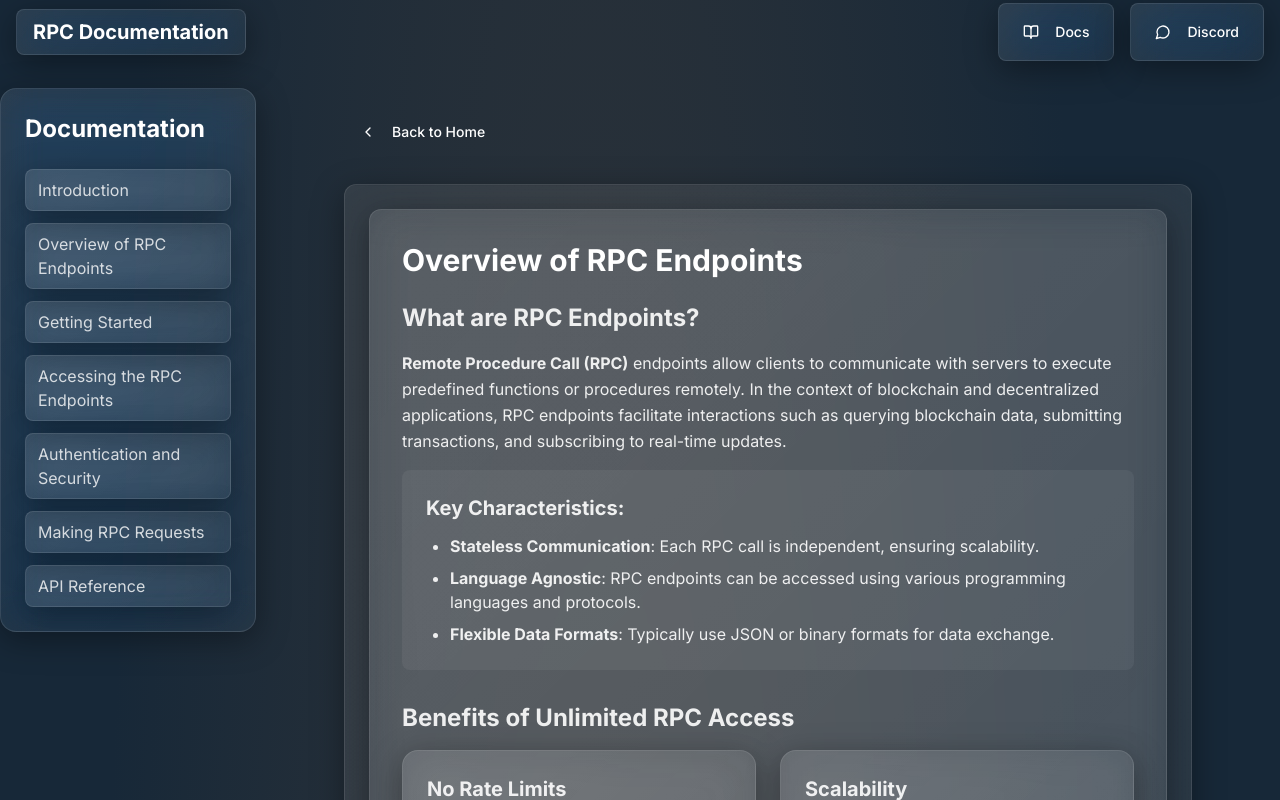
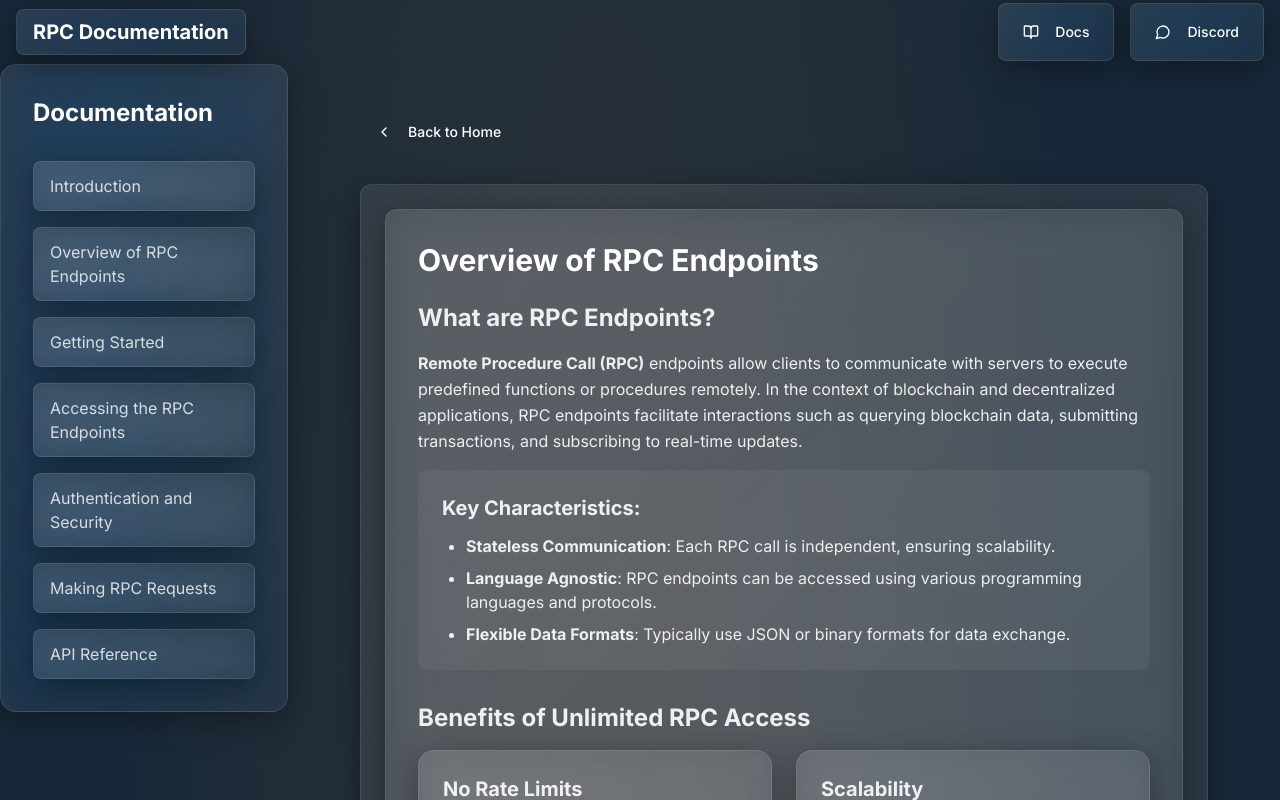
Before and after one commit to rodofheart2222/glassy-sky-portfolio, a React (Vite) app: page /docs in a window 1280 px wide. Shown: the top 800 px of the page. Built offline with nearby package versions, Linux system fonts and the light colour scheme.

Commit message:
Adjust scroll behavior for sidebar
Modified the scroll behavior of the documentation sidebar to allow it to move further up when scrolling down, enhancing the user experience.
[skip gpt_engineer]

```diff
--- a/src/components/docs/DocsSidebar.tsx
+++ b/src/components/docs/DocsSidebar.tsx
@@ -26,15 +26,15 @@ export const DocsSidebar = () => {
   };
 
   return (
-    <div className="h-screen sticky top-0 left-0 pt-6">
-      <div className="w-64 glass-card p-6 hidden lg:block overflow-y-auto max-h-[calc(100vh-2rem)]">
-        <h3 className="text-2xl font-bold text-white mb-6">Documentation</h3>
-        <nav className="space-y-3">
+    <div className="h-screen sticky top-0 left-0">
+      <div className="w-72 glass-card p-8 hidden lg:block overflow-y-auto max-h-screen">
+        <h3 className="text-2xl font-bold text-white mb-8">Documentation</h3>
+        <nav className="space-y-4">
           {sections.map((section) => (
             <button
               key={section.id}
               onClick={() => scrollToSection(section.id)}
-              className="block w-full text-left glass-card hover:scale-105 transition-all duration-300 text-white/80 hover:text-white py-2 px-3 rounded-lg"
+              className="block w-full text-left glass-card hover:scale-105 transition-all duration-300 text-white/80 hover:text-white py-3 px-4 rounded-lg"
             >
               {section.label}
             </button>
```
